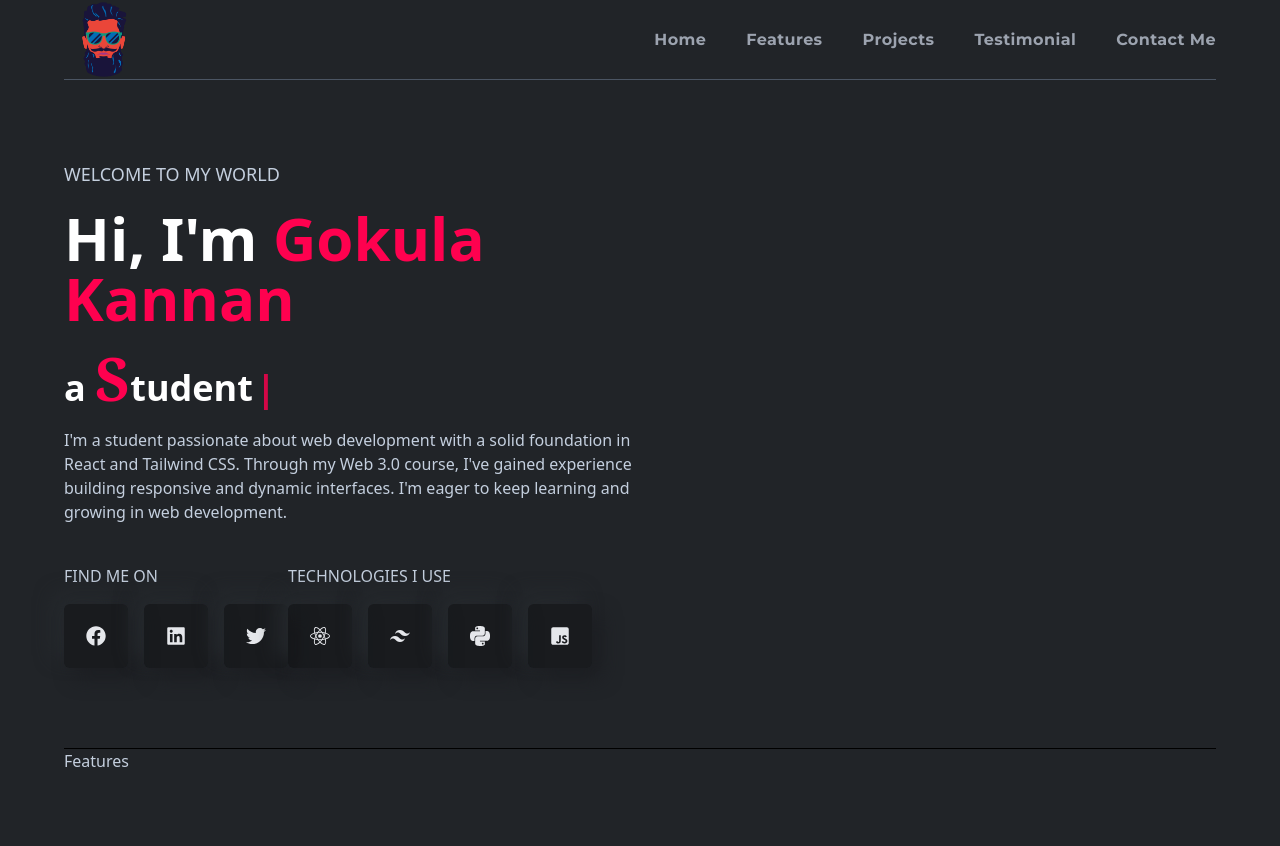
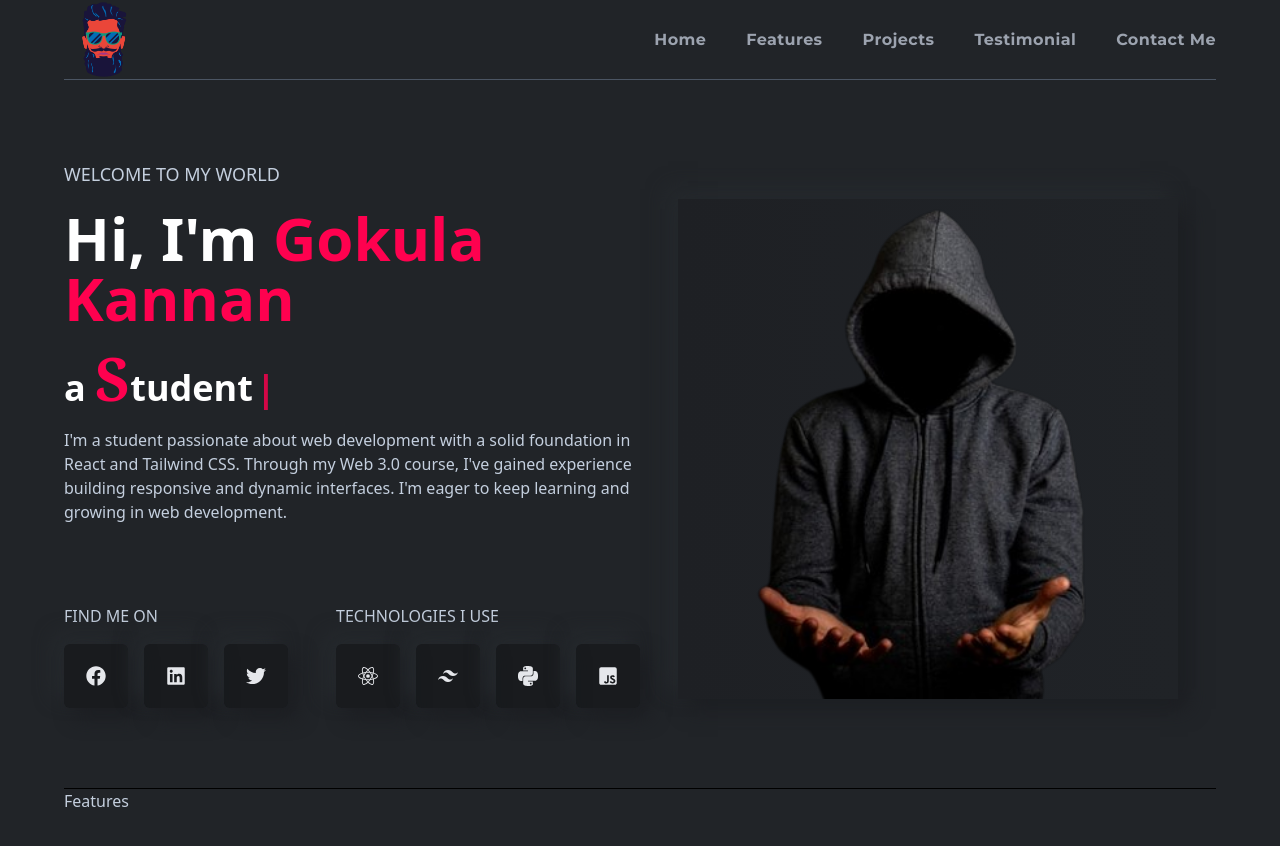
Before and after one commit to gokul0880/Portfolio, a React (Create React App) app: page / in a window 1280 px wide. Shown: the top 846 px of the page. Built offline with nearby package versions, Linux system fonts and the light colour scheme; the HTML template or start-up script is replaced by a standard one.

Commit message:
done home

```diff
--- a/src/asserts/index.js
+++ b/src/asserts/index.js
@@ -6,7 +6,7 @@ import projectThree from "./images/projects/projectThree.jpeg";
 import testimonialOne from "./images/testmonial/testimonialOne.png";
 import testimonialTwo from "./images/testmonial/testimonialTwo.png";
 import quote from "./images/testmonial/quote.png"
-import contactImg from "./images/contact/contactImg.png"
+import contactImg from "./images/contact/contactImg.png";
 
 export {
   logo,
--- a/src/components/home/Home.js
+++ b/src/components/home/Home.js
@@ -1,83 +1,12 @@
 import React from 'react';
-import { useTypewriter, Cursor } from "react-simple-typewriter";
-import { FaFacebook, FaTwitter, FaLinkedin, FaJsSquare } from 'react-icons/fa';
-import { SiReact, SiTailwindcss, SiPython } from 'react-icons/si';
+import LeftHome from './LeftHome';
+import RightHome from './RightHome';
 
 const Home = () => {
-    const [text] = useTypewriter({
-        words: ["Frontend developer", "Blockchain developer", "Student"],
-        loop: true,
-        typeSpeed: 20,
-        deleteSpeed: 10,
-        delaySpeed: 2000
-    });
-
-    const formatText = (text) => {
-        return (
-            <span>
-                <span className="text-designColor text-6xl font-sans md:font-serif">{text.charAt(0)}</span>
-                {text.slice(1)}
-            </span>
-        );
-    };
-
     return (
         <section id='home' className='w-full py-20 flex items-center border-b-[1px] font-titleFont border-b-black'>
-            <div className='w-1/2 flex flex-col gap-10'>
-                <div className='flex flex-col gap-5'>
-                    <h4 className='text-lg font-normal'>
-                        WELCOME TO MY WORLD
-                    </h4>
-                    <h1 className='text-6xl font-bold text-white'>
-                        Hi, I'm <span className='text-designColor capitalize'>Gokula Kannan</span>
-                    </h1>
-                    <h2 className='text-4xl font-bold text-white'>
-                        a {formatText(text)}
-                        <Cursor
-                            cursorBlinking="false"
-                            cursorStyle="|"
-                            cursorColor='#ff014f'
-                        />
-                    </h2>
-                    <p>I'm a student passionate about web development with a solid foundation in React and Tailwind CSS. Through my Web 3.0 course, I've gained experience building responsive and dynamic interfaces. I'm eager to keep learning and growing in web development.</p>
-                </div>
-                <div>
-                    <div className='flex'>
-                      <div>
-                        <h2 className='text-base uppercase font-titleFont mb-4'>FIND ME ON</h2>
-                        <div className='flex gap-4'>
-                            <span className='bannerIcon'>
-                                <FaFacebook />
-                            </span>
-                            <span className='bannerIcon'>
-                                <FaLinkedin />
-                            </span>
-                            <span className='bannerIcon'>
-                                <FaTwitter />
-                            </span>
-                            </div>
-                        </div>
-                        <div className='flex flex-col'>
-                        <h2 className='text-base uppercase font-titleFont mb-4'>TECHNOLOGIES I USE</h2>
-                        <div className='flex gap-4'>
-                            <span className='bannerIcon'>
-                                <SiReact />
-                            </span>
-                            <span className='bannerIcon'>
-                                <SiTailwindcss />
-                            </span>
-                            <span className='bannerIcon'>
-                                <SiPython />
-                            </span>
-                            <span className='bannerIcon'>
-                                <FaJsSquare />
-                            </span>
-                            </div>
-                        </div>
-                    </div>
-                </div>
-            </div>
-            <div className='w-1/2'></div>
+            <LeftHome />
+            <RightHome />
         </section>
     );
 }
--- /dev/null
+++ b/src/components/home/LeftHome.js
@@ -0,0 +1,82 @@
+import React from 'react'
+import { useTypewriter, Cursor } from "react-simple-typewriter";
+import { FaFacebook, FaTwitter, FaLinkedin, FaJsSquare } from 'react-icons/fa';
+import { SiReact, SiTailwindcss, SiPython } from 'react-icons/si';
+
+
+const LeftHome = () => {
+    const [text] = useTypewriter({
+        words: ["Frontend developer", "Blockchain developer", "Student"],
+        loop: true,
+        typeSpeed: 20,
+        deleteSpeed: 10,
+        delaySpeed: 2000
+    });
+
+    const formatText = (text) => {
+        return (
+            <span>
+                <span className="text-designColor text-6xl font-sans md:font-serif">{text.charAt(0)}</span>
+                {text.slice(1)}
+            </span>
+        );
+    };
+  return (
+    <div className='w-1/2 flex flex-col gap-20'>
+                <div className='flex flex-col gap-5'>
+                    <h4 className='text-lg  font-normal'>
+                        WELCOME TO MY WORLD
+                    </h4>
+                    <h1 className='text-6xl font-bold text-white'>
+                        Hi, I'm <span className='text-designColor capitalize'>Gokula Kannan</span>
+                    </h1>
+                    <h2 className='text-4xl font-bold text-white'>
+                        a {formatText(text)}
+                        <Cursor
+                            cursorBlinking="false"
+                            cursorStyle="|"
+                            cursorColor='#ff014f'
+                        />
+                    </h2>
+                    <p>I'm a student passionate about web development with a solid foundation in React and Tailwind CSS. Through my Web 3.0 course, I've gained experience building responsive and dynamic interfaces. I'm eager to keep learning and growing in web development.</p>
+                </div>
+                <div>
+                    <div className='flex justify-between'>
+                        <div>
+                            <h2 className='text-base uppercase font-titleFont mb-4'>FIND ME ON</h2>
+                            <div className='flex gap-4'>
+                                <span className='bannerIcon'>
+                                    <FaFacebook />
+                                </span>
+                                <span className='bannerIcon'>
+                                    <FaLinkedin />
+                                </span>
+                                <span className='bannerIcon'>
+                                    <FaTwitter />
+                                </span>
+                            </div>
+                        </div>
+                        <div className='flex flex-col'>
+                            <h2 className='text-base uppercase font-titleFont mb-4'>TECHNOLOGIES I USE</h2>
+                            <div className='flex gap-4'>
+                                <span className='bannerIcon'>
+                                    <SiReact />
+                                </span>
+                                <span className='bannerIcon'>
+                                    <SiTailwindcss />
+                                </span>
+                                <span className='bannerIcon'>
+                                    <SiPython />
+                                </span>
+                                <span className='bannerIcon'>
+                                    <FaJsSquare />
+                                </span>
+                            </div>
+                        </div>
+                    </div>
+                </div>
+            </div>
+  )
+}
+
+export default LeftHome
--- /dev/null
+++ b/src/components/home/RightHome.js
@@ -0,0 +1,24 @@
+import React from 'react'
+import { bannerImg } from "../../asserts/index";
+
+
+const RightHome = () => {
+  return (
+    <div className='w-1/2 flex justify-center items-center relative'>
+    <img
+        className='w-[800px] h-[530px] z-10 object-cover'
+        src={bannerImg}
+        alt="UserPic"
+    />
+    <div className='
+        absolute bottom-0
+        w-[500px] h-[500px]
+        bg-gradient-to-r from-[#1e2024] to-[#202327]
+        shadow-shadowOne
+        flex justify-center items-center
+    '></div>
+</div>
+  )
+}
+
+export default RightHome
--- a/src/components/navbar/Navbar.js
+++ b/src/components/navbar/Navbar.js
@@ -5,7 +5,7 @@ import {Link} from  "react-scroll";
 
 const Navbar = () => {
   return (
-    <div className='w-full h-20  mx-auto flex justify-between items-centre font-titlefont border-b-[1px] border-b-gray-600'>
+    <div className='sticky top-0 bg-bodyColor z-30 w-full h-20  mx-auto flex justify-between items-centre font-titlefont border-b-[1px] border-b-gray-600'>
         < img src = {logo} alt = "logo" />
         <div>
             <ul className='flex item-centre gap-10 my-7'>
```
Also changed, not shown: src/asserts/images/bannerImg.png.
